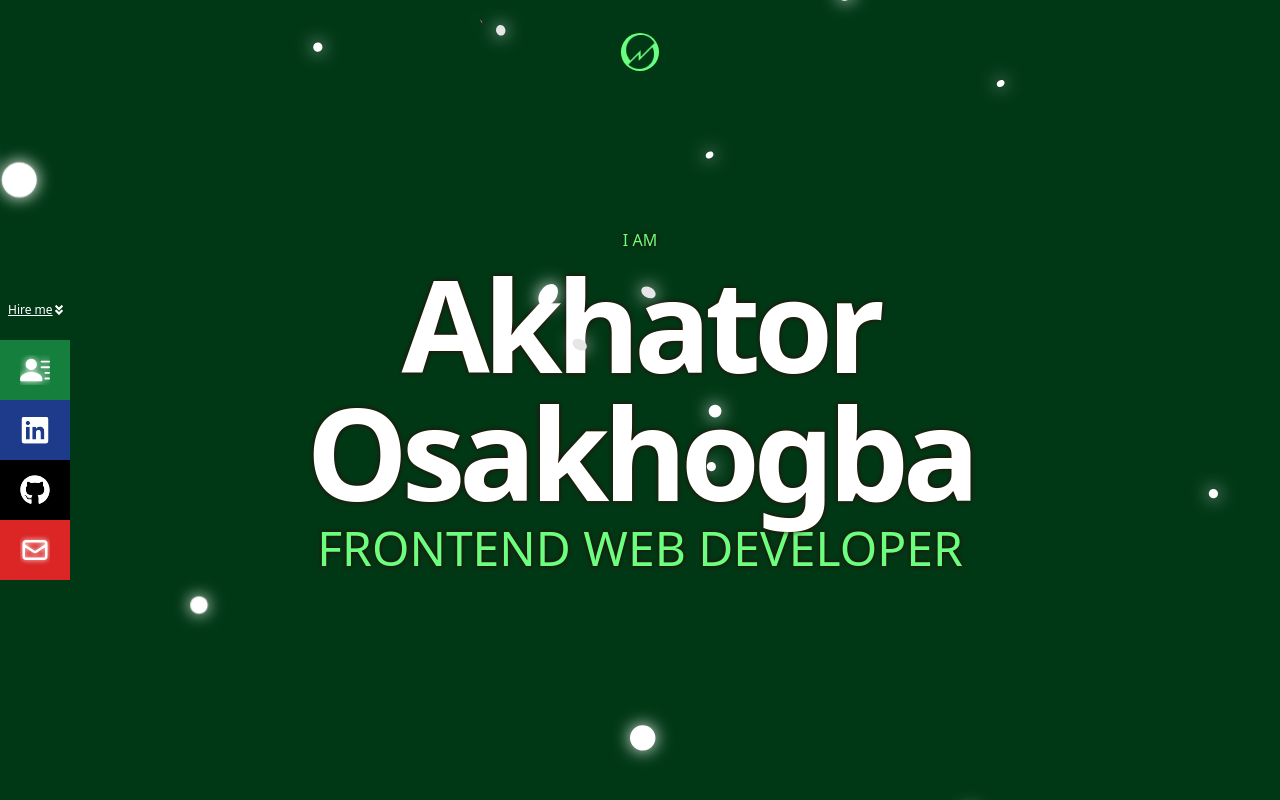
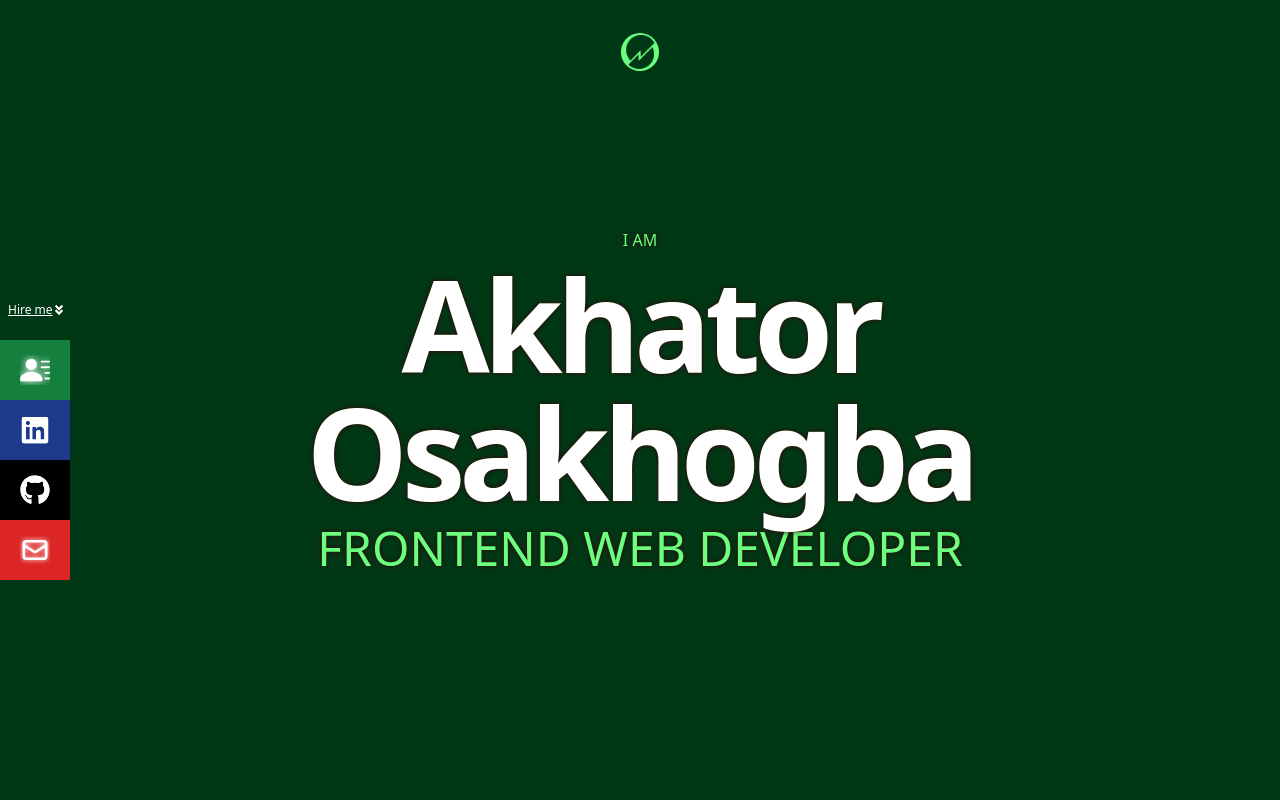
Before and after one commit to AkhatorEnosa/osa_portfolio, a React (Vite) app: page / in a window 1280 px wide. Shown: the top 800 px of the page. Built offline with nearby package versions, Linux system fonts and the light colour scheme; what @xpd/tailwind-3dtransforms would draw is missing.

Commit message:
Update Spaceman.jsx

```diff
--- a/src/components/Spaceman.jsx
+++ b/src/components/Spaceman.jsx
@@ -2,7 +2,7 @@ const Spaceman = () => {
   return (
     <div className="stars fixed w-full h-screen justify-end items-center overflow-hidden z-30">
 <svg  className="absolute w-[700px] md:w-full h-full scale-150" viewBox="0 0 900 616" fill="none"  xmlns="http://www.w3.org/2000/svg">
-<g id="stars-all" className="scale-150 w-full h-full">
+<g id="stars-all" className="scale-0 w-full h-full">
 <g id="stars">
 <path id="Vector" d="M0.309998 51.94C0.248443 52.1959 0.143603 52.4394 0 52.66V49.87C0.365156 50.4946 0.476146 51.2358 0.309998 51.94Z" fill="#FF6584"/>
 <path id="Vector_2" d="M8.20079 62.532C8.40144 60.7363 7.55144 59.1674 6.30226 59.0279C5.05309 58.8883 3.87777 60.2308 3.67713 62.0265C3.47648 63.8222 4.32648 65.3911 5.57566 65.5306C6.82483 65.6702 8.00015 64.3277 8.20079 62.532Z" fill="#E6E6E6"/>
```
